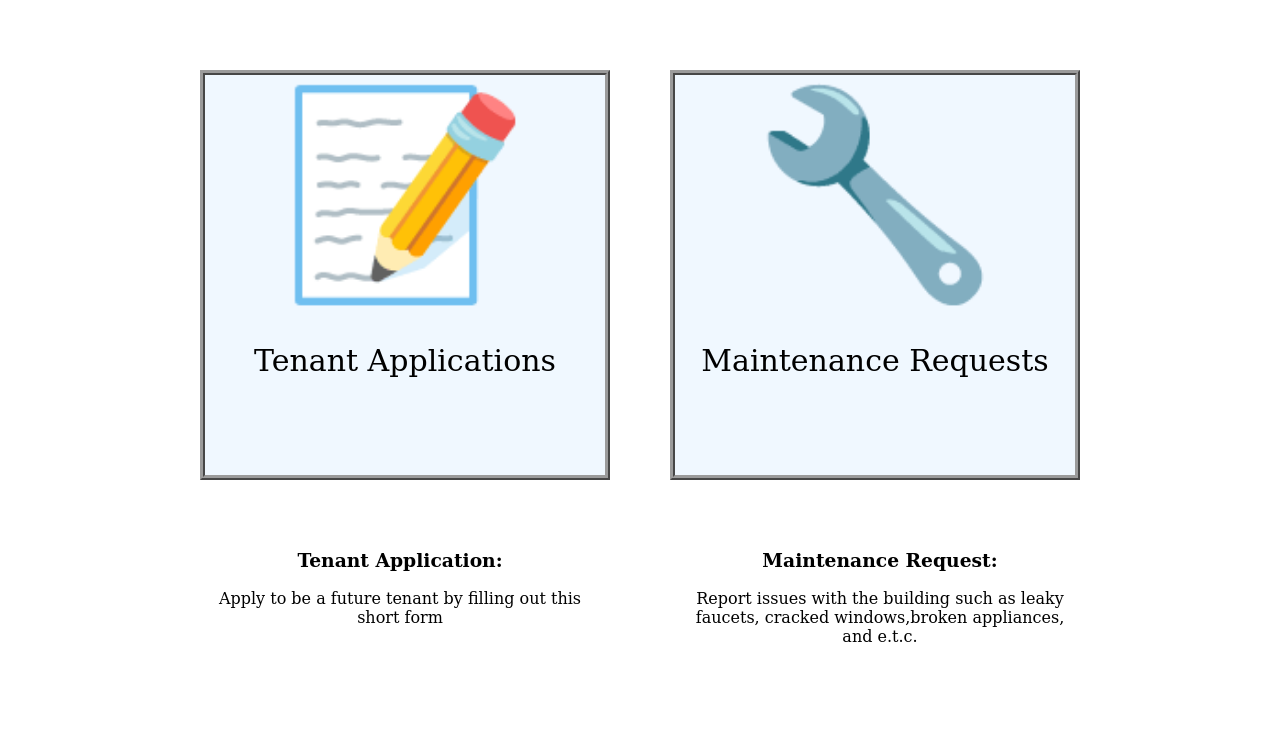
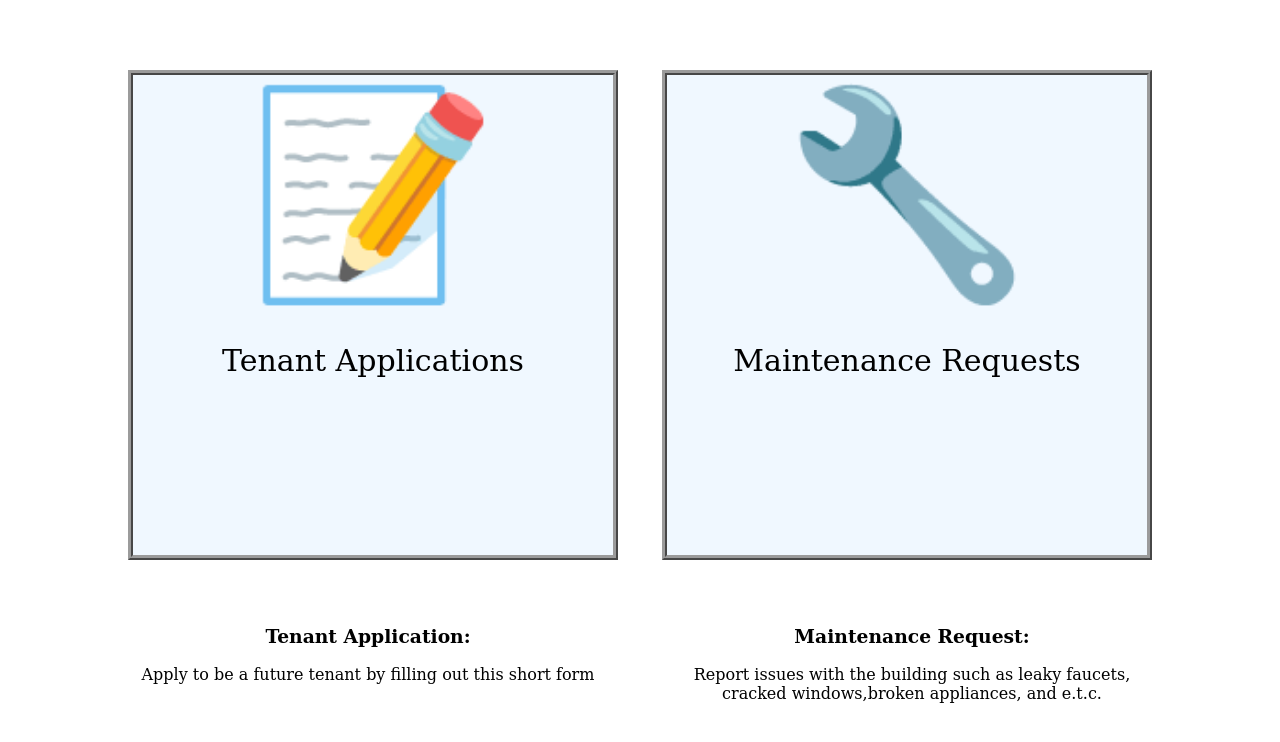
Before and after one commit to Jerjisk/Lbozo.github.io, a plain HTML site: page Applications.html in a window 1280 px wide. Shown: the part 50-792 px from the top of the page. Drawn offline with Linux system fonts and the light colour scheme.

Commit message:
Update Applications.css

```diff
--- a/Applications.css
+++ b/Applications.css
@@ -61,25 +61,25 @@ margin: 0;}
 margin:0;}
 
 .Maintenance
-{height:400px;
-width:400px;
+{height: 60vh;
+width: 60vh;
 float:right;
 position: relative;
 top:120px;
 border: 5px ridge #9B9B9B;
 background-color: aliceblue;
-margin-right: 200px;
+margin-right: 10%;
 text-align: center;
 transition-duration: 0.3s;}
 
 .Tenant
-{height:400px;
-width:400px;
+{height: 60vh;
+width: 60vh;
 float: left;
 position: relative;
 top:120px;
 border: 5px ridge #9B9B9B;
-margin-left: 200px;
+margin-left: 10%;
 background-color: aliceblue;
 text-align: center;
 	transition-duration: 0.4s;
@@ -95,15 +95,15 @@ transform: scale(1.1);
 
 
 .desc1
-{left:200px;
-	width:400px;
+{left:10%;
+	width: 60vh;
 position: absolute;
-top: 580px;
+top: 82vh;
 text-align: center;}
 
 .desc2
-{right:200px;
-	width:400px;
+{right:10%;
+	width: 60vh;
 position: absolute;
-top: 580px;
+top: 82vh;
 text-align: center;}
```
